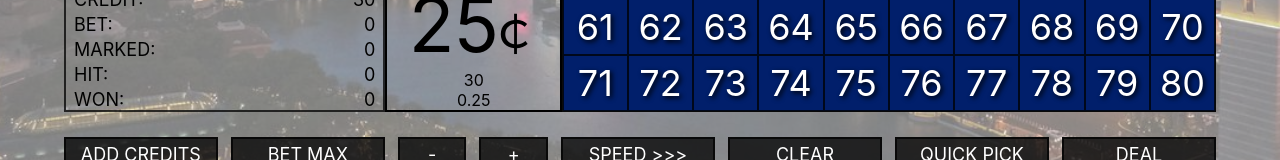
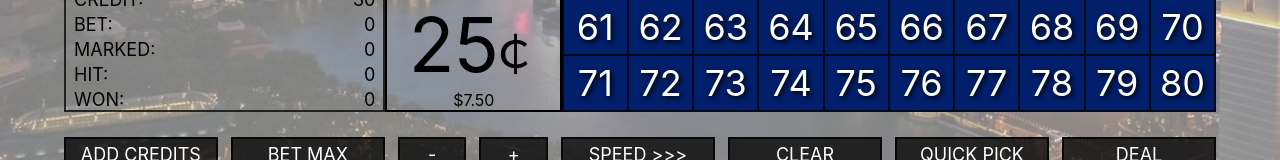
Before and after one commit to AdamMattas/honest_keno, a React (Create React App) app: page / in a window 1280 px wide. Shown: the part 530-690 px from the top of the page. Built offline with nearby package versions, Linux system fonts and the light colour scheme.

Commit message:
added toggle and logic for dollar amount or credit display

```diff
--- a/src/components/credit.jsx
+++ b/src/components/credit.jsx
@@ -1,11 +1,13 @@
 import React from "react";
 
 const Credit = props => {
+  console.log("TYPE: ", props.type);
+  const equation = (props.credit * props.denom).toFixed(2);
+  const credit = props.type === "dollar" ? equation : props.credit;
   return (
-    <div>
-      {props.credit}
-      <div>{props.denom}</div>
-    </div>
+    <div onClick={props.toggle}>{`${
+      props.type === "dollar" ? "$" : ""
+    }${credit}`}</div>
   );
 };
 
--- a/src/components/denomination.jsx
+++ b/src/components/denomination.jsx
@@ -13,7 +13,12 @@ const Denomination = props => {
         {denom}
       </span>
       <span>&#65504;</span>
-      <Credit credit={props.credit} denom={props.denom} />
+      <Credit
+        credit={props.credit}
+        type={props.type}
+        denom={props.denom}
+        toggle={props.toggleCredits}
+      />
     </div>
   );
 };
--- a/src/components/machine.jsx
+++ b/src/components/machine.jsx
@@ -22,6 +22,7 @@ class Machine extends Component {
     maxBet: 5,
     newBet: false,
     credit: 30,
+    creditType: "dollar",
     addCredit: 100,
     winnings: 0,
     status: "ready",
@@ -227,6 +228,15 @@ class Machine extends Component {
     }
   };
 
+  toggleCredits = () => {
+    if (this.state.status === "ready") {
+      console.log("CLICKED!!!!!!!!!!!!!");
+      const creditType =
+        this.state.creditType === "dollar" ? "credit" : "dollar";
+      this.setState({ creditType });
+    }
+  };
+
   render() {
     const {
       bet,
@@ -236,6 +246,7 @@ class Machine extends Component {
       hits,
       kenoNumbers,
       credit,
+      creditType,
       denomination,
       winnings
     } = this.state;
@@ -255,7 +266,9 @@ class Machine extends Component {
           <Denomination
             credit={credit}
             denom={denomination}
+            type={creditType}
             changeDenom={this.changeDenom}
+            toggleCredits={this.toggleCredits}
           />
           <SingleCard data={kenoNumbers} numSelect={this.numClick} />
         </div>
```
